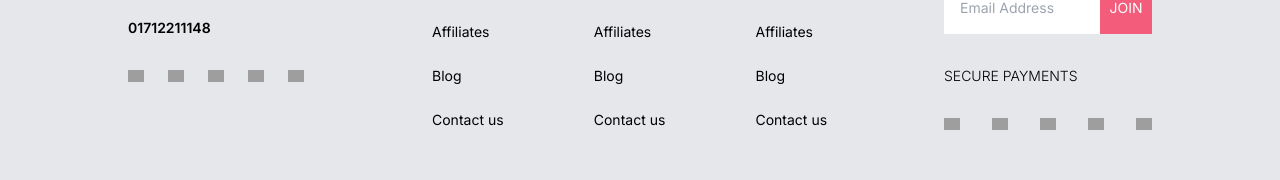
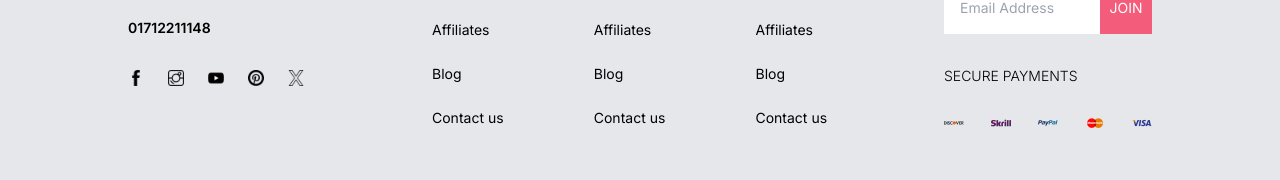
Before and after one commit to Nafiur01/Next-Ecommerce-NoTS, a Next.js app: page / in a window 1280 px wide. Shown: the part 2898-3078 px from the top of the page. Built offline with nearby package versions, Linux system fonts and the light colour scheme; grey boxes are pictures that could not be loaded.

Commit message:
Page Designs Done

```diff
--- a/src/components/Add.jsx
+++ b/src/components/Add.jsx
@@ -1,9 +1,53 @@
-import React from 'react'
+"use client";
+import React, { useState } from "react";
 
 const Add = () => {
+  const [quantity, setQuantity] = useState(1);
+
+  //TEMPORARY
+  const stock = 4
+
+  const handleClick = (c) => {
+    if (c === "d" && quantity > 1) {
+      setQuantity((prev) => prev - 1);
+    }
+    if (c === "i" && quantity < stock) {
+      setQuantity((prev) => prev + 1);
+    }
+  };
+
   return (
-    <div>Add</div>
-  )
-}
+    <div className="flex flex-col gap-4">
+      <h4 className="font-medium">Choose a Quantity</h4>
+      <div className="flex justify-between">
+        <div className="flex items-center gap-4">
+          <div className="bg-gray-200 py-2 px-4 rounded-full flex items-center justify-between w-32">
+            <button
+              className="cursor-pointer text-xl"
+              onClick={() => handleClick("d")}
+            >
+              -
+            </button>
+            {quantity}
+            <button
+              className="cursor-pointer text-xl"
+              onClick={() => handleClick("i")}
+            >
+              +
+            </button>
+          </div>
+          <div className="text-xs">
+            Only <span className="text-orange-600">4 Items left!</span>
+            <br />
+            Don't miss it
+          </div>
+        </div>
+        <button className="w-36 text-sm rounded-3xl py-2 px-4 text-lama ring-1 ring-lama hover:bg-lama hover:text-white disabled:cursor-not-allowed disabled:bg-pink-200 disabled:text-white disabled:ring-none">
+          Add to Cart
+        </button>
+      </div>
+    </div>
+  );
+};
 
-export default Add
+export default Add;
--- a/src/components/Footer.jsx
+++ b/src/components/Footer.jsx
@@ -16,16 +16,21 @@ const Footer = () => {
           <span className="font-semibold">nafiur@gmail.com</span>
           <span className="font-semibold">01712211148</span>
           <div className="flex gap-6">
-            <Image src="/facebook.com" alt="facebook" width={16} height={16} />
+            <Image src="/facebook.png" alt="facebook" width={16} height={16} />
             <Image
-              src="/instagram.com"
+              src="/instagram.png"
               alt="instagram"
               width={16}
               height={16}
             />
-            <Image src="/youtube.com" alt="youtube" width={16} height={16} />
-            <Image src="/linkedIn.com" alt="linkedin" width={16} height={16} />
-            <Image src="/x.com" alt="x" width={16} height={16} />
+            <Image src="/youtube.png" alt="youtube" width={16} height={16} />
+            <Image
+              src="/pinterest.png"
+              alt="pinterest"
+              width={16}
+              height={16}
+            />
+            <Image src="/x.png" alt="x" width={16} height={16} />
           </div>
         </div>
 
@@ -79,16 +84,16 @@ const Footer = () => {
           </div>
           <span className="font-light text-sm">SECURE PAYMENTS</span>
           <div className="flex justify-between">
-            <Image src="/facebook.com" alt="facebook" width={16} height={16} />
+            <Image src="/discover.png" alt="discover" width={20} height={20} />
+            <Image src="/skrill.png" alt="skrill" width={20} height={20} />
+            <Image src="/paypal.png" alt="paypal" width={20} height={20} />
             <Image
-              src="/instagram.com"
-              alt="instagram"
-              width={16}
-              height={16}
+              src="/mastercard.png"
+              alt="mastercard"
+              width={20}
+              height={20}
             />
-            <Image src="/youtube.com" alt="youtube" width={16} height={16} />
-            <Image src="/linkedIn.com" alt="linkedin" width={16} height={16} />
-            <Image src="/x.com" alt="x" width={16} height={16} />
+            <Image src="/visa.png" alt="visa" width={20} height={20} />
           </div>
         </div>
       </div>
```
